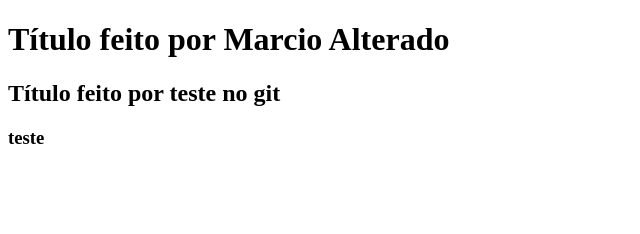
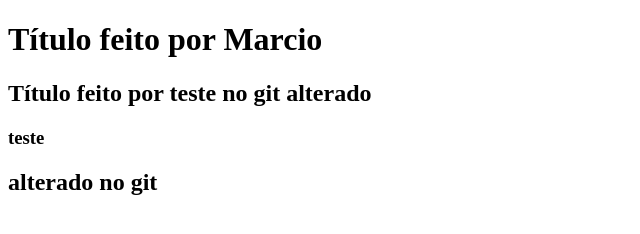
Before and after one commit to marciocostaneskiv6/PROJETOS-GIT, a plain HTML site: page index.html in a window 1280 px wide. Shown: the whole page, without its empty margins (0-640 px from the left). Drawn offline with Linux system fonts and the light colour scheme.

Commit message:
Update index.html

```diff
--- a/index.html
+++ b/index.html
@@ -6,8 +6,9 @@
     <title>Git e Github</title>
 </head>
 <body>
-    <h1>Título feito por Marcio Alterado</h1>
-    <h2>Título feito por teste no git</h2>
+    <h1>Título feito por Marcio</h1>
+    <h2>Título feito por teste no git alterado</h2>
     <h3>teste</h3>
+    <h2>alterado no git</h2>
 </body>
 </html>
```
